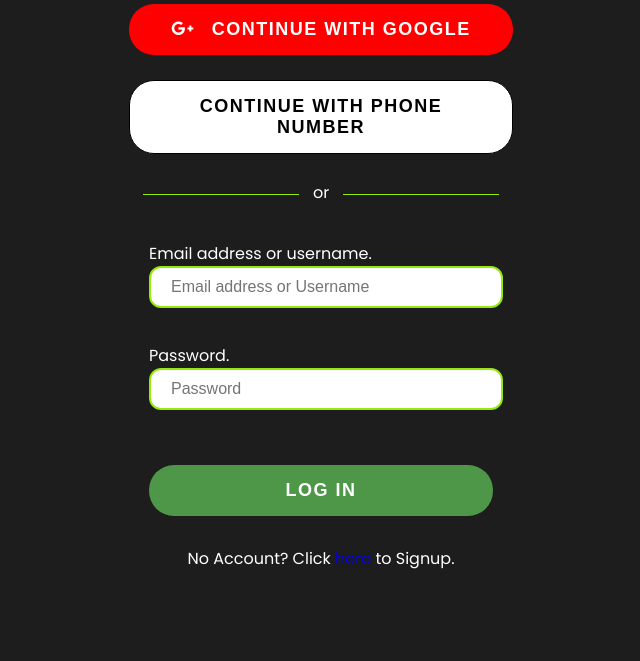
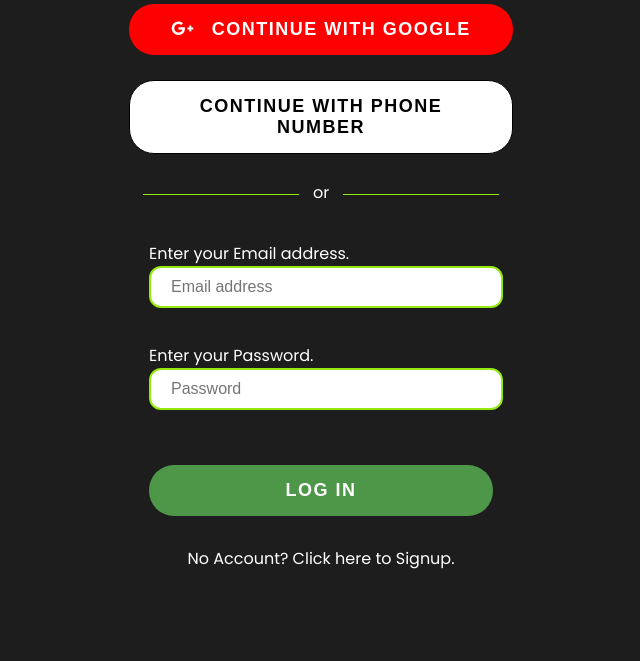
Before and after one commit to AR-47/SpotifyClone, a PHP site: page /login.html in a window 1280 px wide. Shown: the part 387-1048 px from the top of the page, without its empty margins (319-959 px from the left). Run offline with PHP 8.4, Linux system fonts and the light colour scheme.

Commit message:
update -3

```diff
--- a/login.css
+++ b/login.css
@@ -96,3 +96,11 @@ input{
     cursor: pointer;
     border-radius: 5px;
 }
+a{
+    text-decoration: none;
+    color: white;
+}
+a:hover{
+    text-decoration: underline;
+    transform: scale(1.1);
+}
--- a/login.html
+++ b/login.html
@@ -53,10 +53,10 @@
                 </div>
 
                 <form id="loginForm">
-                    <label> Email address or username. </label>
-                    <input type="text" name="email" placeholder="Email address or Username" required>
+                    <label>Enter your Email address. </label>
+                    <input type="text" name="email" placeholder="Email address " required>
 
-                    <label>Password.</label>
+                    <label>Enter your Password.</label>
                     <input type="password" name="password" placeholder="Password" required>
 
                     <button type="submit" class="sign-up-btn">Log In</button>
--- a/signup.css
+++ b/signup.css
@@ -165,3 +165,11 @@ input:focus {
 .sign-up-btn:hover {
     background-color: rgb(107, 206, 100) !important;
 }
+
+a {
+    text-decoration: none;
+    color: white;
+}
+a:hover{
+    text-decoration: underline;
+}
```
